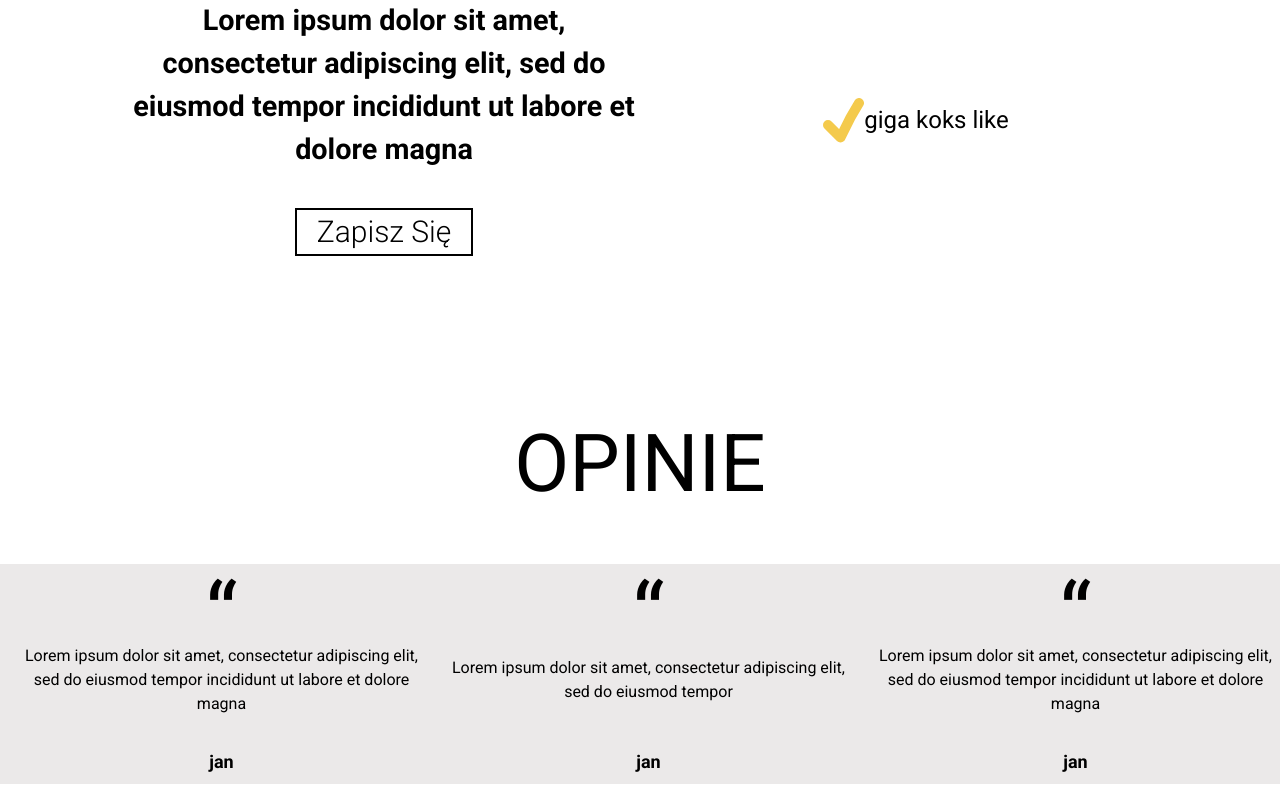
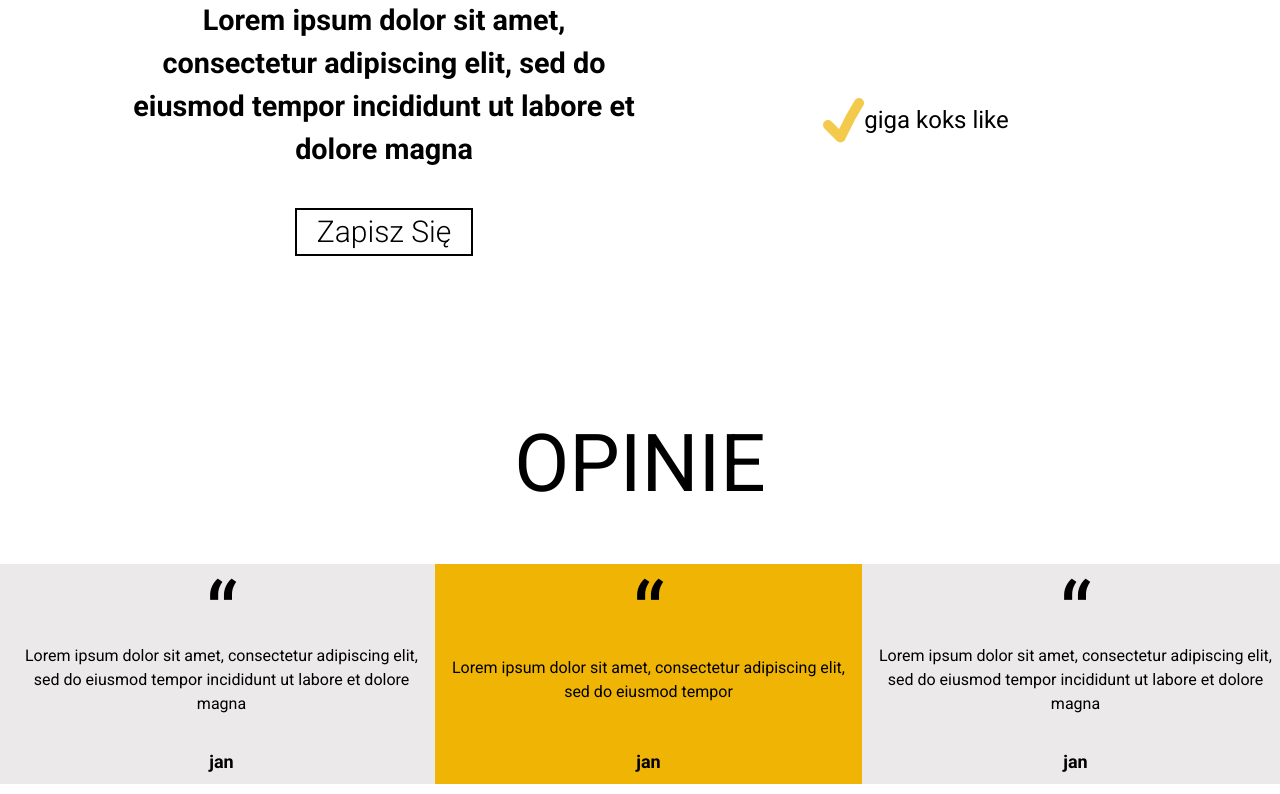
Before and after one commit to Filipo11021/obczaj-matme, a Next.js app: page / in a window 1280 px wide. Shown: the part 2000-2794 px from the top of the page. Built offline with nearby package versions, Linux system fonts and the light colour scheme.

Commit message:
fix testimonials section

```diff
--- a/components/index/hero/Nav.tsx
+++ b/components/index/hero/Nav.tsx
@@ -14,24 +14,25 @@ const Nav = () => {
   };
   const sections = [
     {
+      name: "about",
+      display: "o nas",
+    },
+    {
       name: "course",
       display: "kurs",
     },
-    {
-      name: "about",
-      display: "o nas",
-    },
+
     {
       name: "team",
       display: "team",
     },
     {
+      name: "testimonials",
+      display: "opinie",
+    },
+    {
       name: "contact",
       display: "kontakt",
-    },
-    {
-      name: "testimonials",
-      display: "opinie",
     },
   ];
   const btn = "mx-2 inline-block text-2xl uppercase relative font-light";
--- a/components/index/testimonials/Testimonials.tsx
+++ b/components/index/testimonials/Testimonials.tsx
@@ -23,34 +23,30 @@ const Testimonials = () => {
   ];
 
   const settings = {
-    dots: false,
+    dots: true,
     infinite: true,
     speed: 500,
-    slidesToShow: 4,
+    slidesToShow: 3,
     slidesToScroll: 1,
     responsive: [
       {
-        breakpoint: 1400,
-        settings: {
-          slidesToShow: 3,
-          slidesToScroll: 3,
-        }
-      },
-      {
-        breakpoint: 800,
+        breakpoint: 768,
         settings: {
           slidesToShow: 1,
-          slidesToScroll: 1
-        }
-      }
-    ]
+          slidesToScroll: 1,
+        },
+      },
+    ],
   };
   return (
     <div className="overflow-x-hidden py-[100px]" id="testimonials">
       <h2 className="text-[5rem] mb-10 text-center">OPINIE</h2>
       <Slider {...settings}>
         {data.map((e, index) => (
-          <div key={index} className='bg-grey text-center px-4 py-2 mx-2'>
+          <div
+            key={index}
+            className=" transition-colors text-center px-4 py-2 mx-2"
+          >
             <div className="text-[90px] leading-none h-[40px]">&ldquo;</div>
             <p className="py-8">{e.text}</p>
             <p className="font-bold text-lg">{e.name}</p>
--- a/styles/globals.css
+++ b/styles/globals.css
@@ -67,9 +67,16 @@ html {
   border: 2px solid red !important;
 } */
 
-
 /* @media only screen and (max-width: 1024px) and (min-width: 800px){
   .slick-current + .slick-slide > div >div{
     @apply bg-primary
   }
 } */
+
+.slick-current + .slick-slide > div > div {
+  @apply md:bg-primary;
+}
+
+.slick-slide > div >div {
+  @apply bg-grey
+}
```
